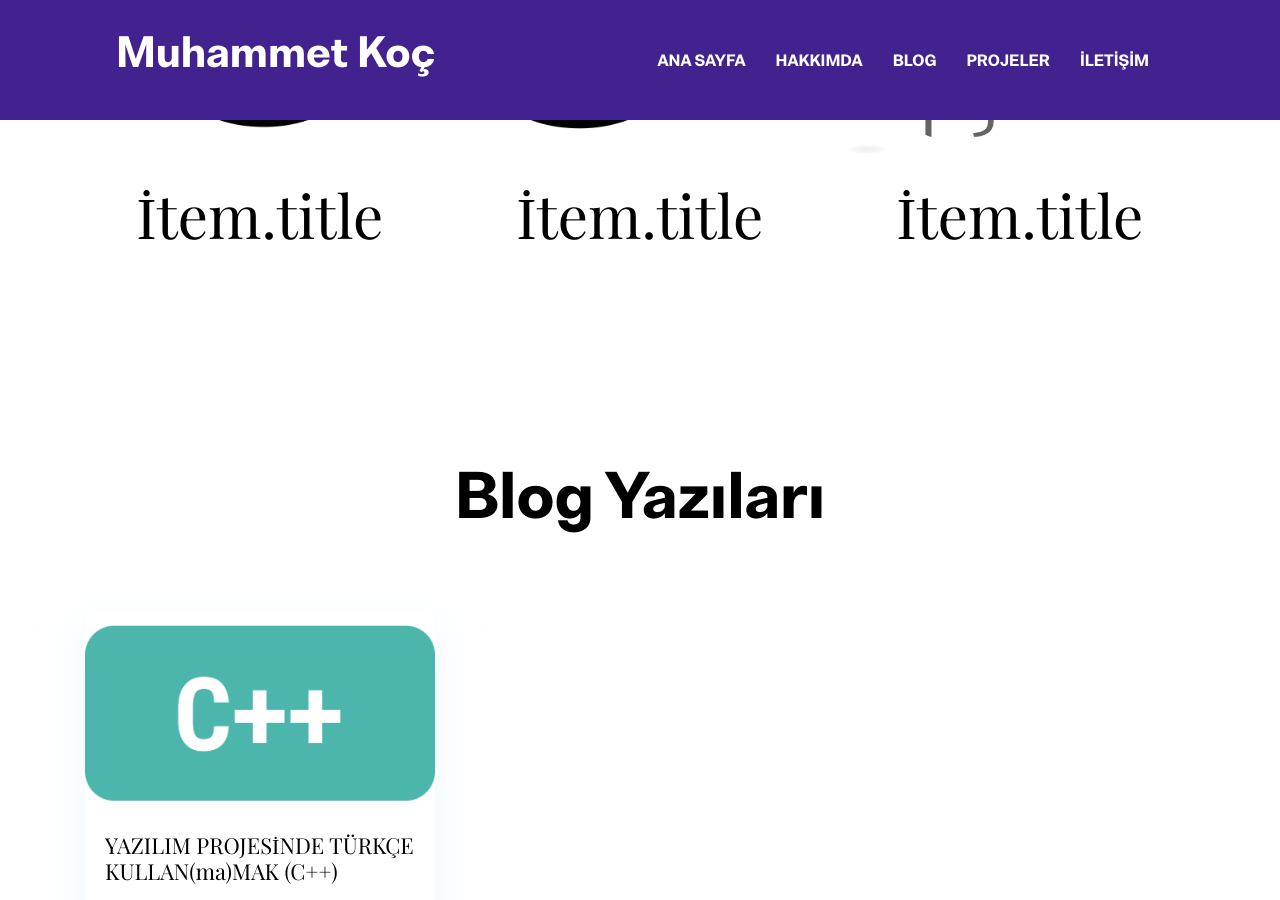
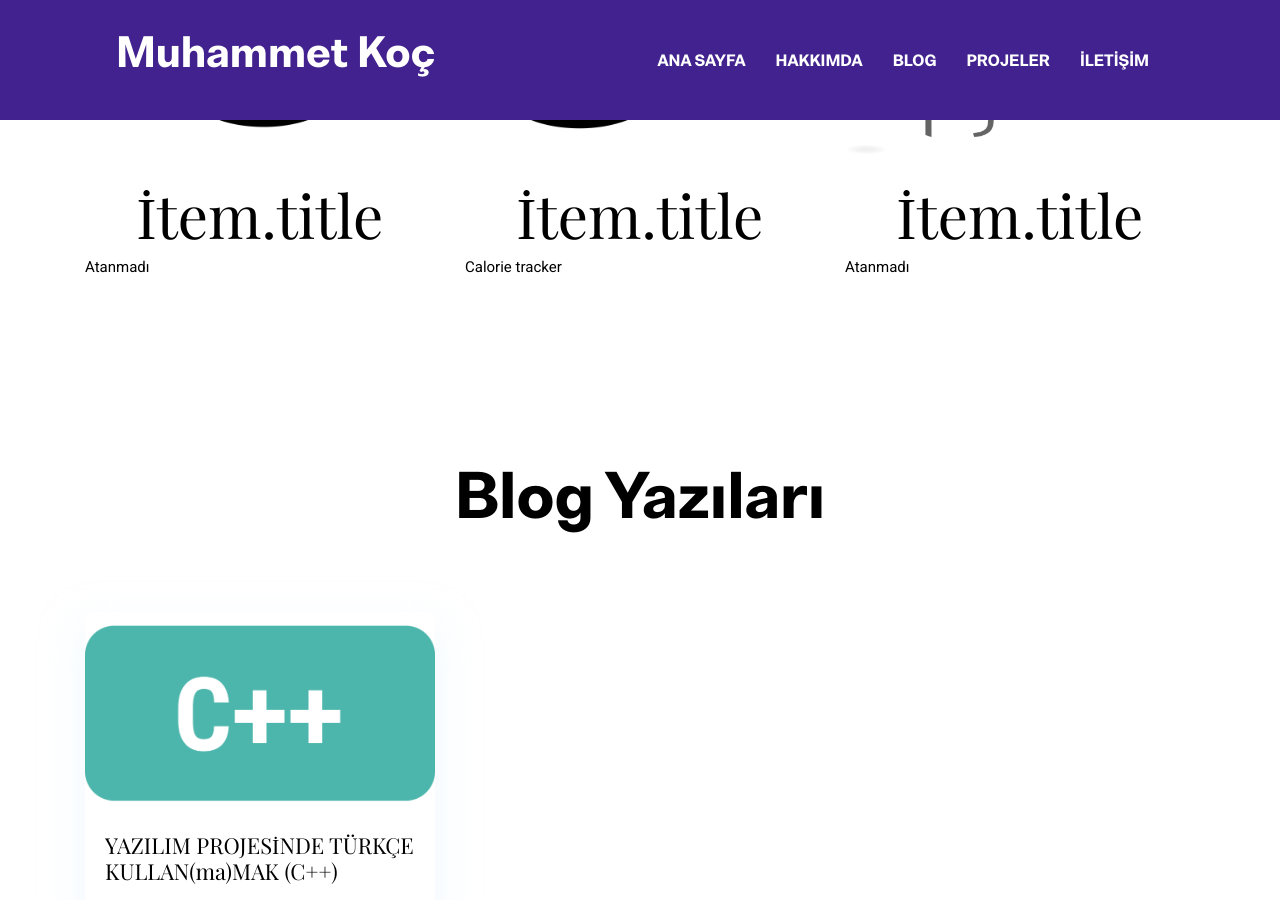
Before and after one commit to mhtkoc/mhtkoc.github.io, a Jekyll site: the page built from index.html, in a window 1280 px wide and 900 px high, scrolled down 3168 px. Built offline with Jekyll 4.4.1, drawn with Linux system fonts in a browser that asks for light colours.

Commit message:
Update portfolio-section.html

```diff
--- a/_includes/portfolio-section.html
+++ b/_includes/portfolio-section.html
@@ -20,7 +20,7 @@
           <div class="col-12 text-center">
             <h2 class="text" alt="{{item.title}}">İtem.title</h2>
           </div>
-          <a class="text-white" href="{{ site.baseurl }}/{{ item.title }}">{{ item.title }}</a>
+          <a class="text-dark" href="{{ site.baseurl }}/{{ item.title }}">{{ item.title }}</a>
         </div>
       </div>
       {% endfor %}
```
